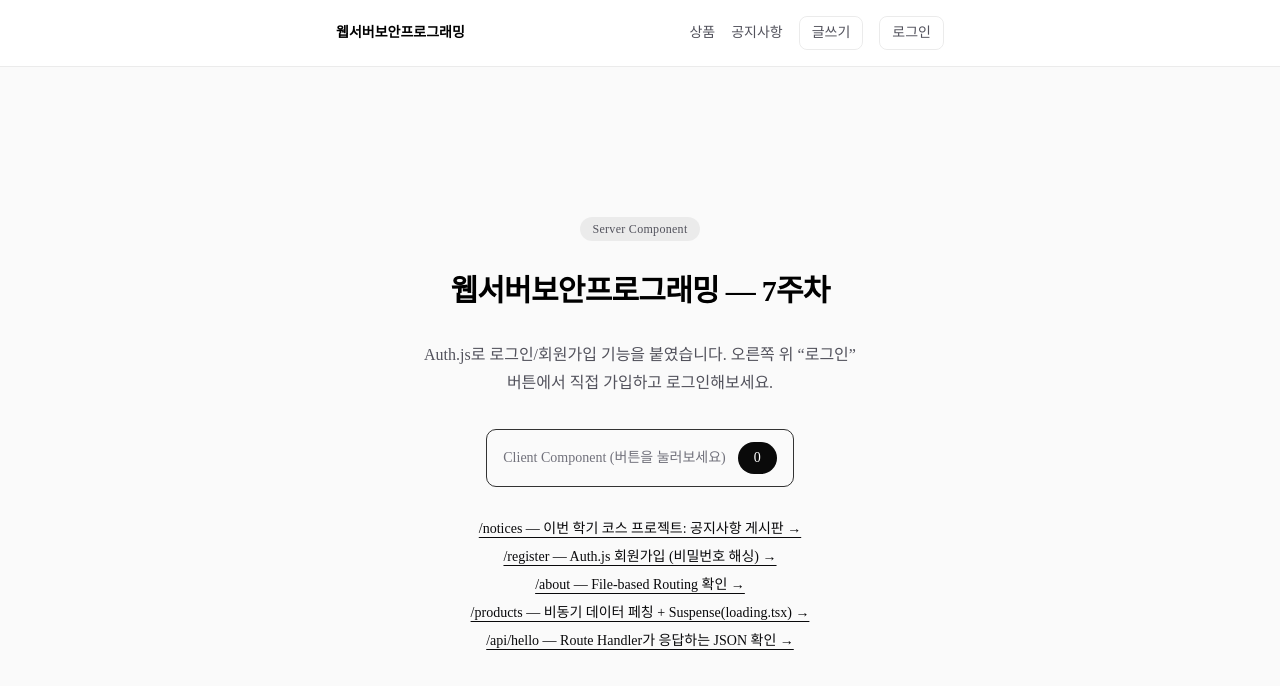
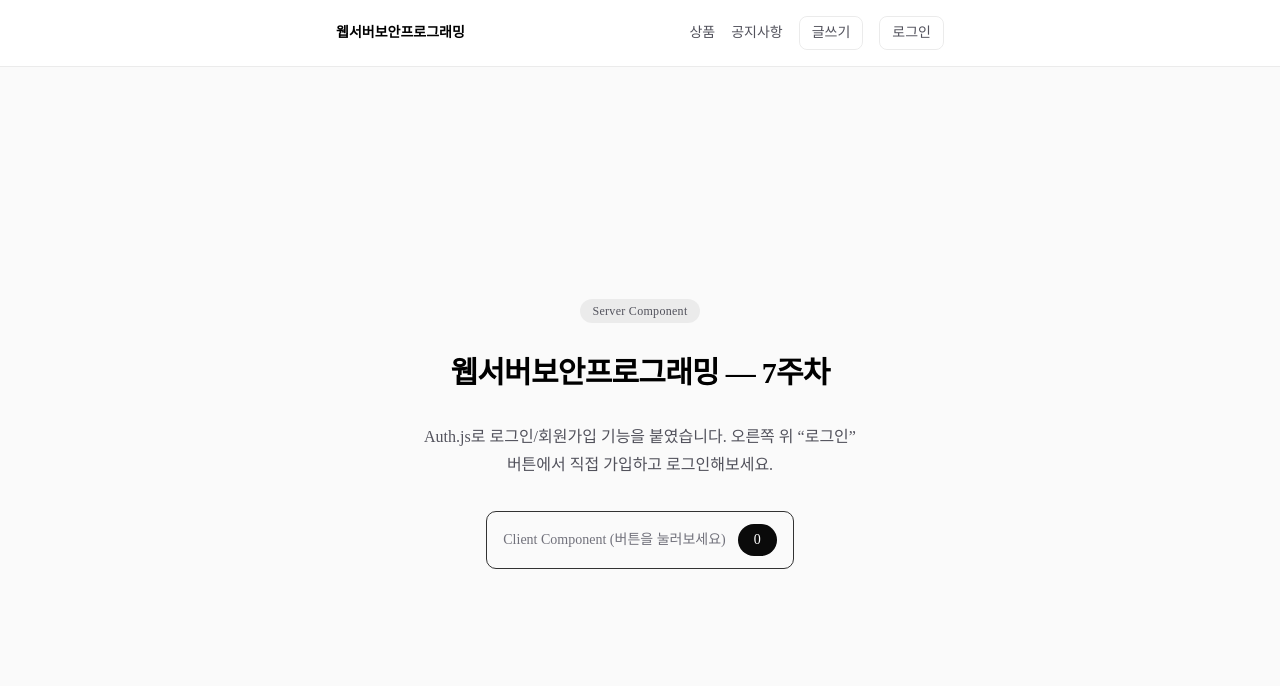
Before and after one commit to BLACKHEADHUB/my-app, a Next.js app: page / in a window 1280 px wide. Shown: the top 686 px of the page. Built offline with nearby package versions, Linux system fonts and the light colour scheme; no server answers.

Commit message:
10_13(3)

```diff
--- a/app/page.tsx
+++ b/app/page.tsx
@@ -1,4 +1,3 @@
-import Link from "next/link";
 import { Counter } from "@/components/Counter";
 
 export default function Home() {
@@ -19,39 +18,6 @@ export default function Home() {
 
         {/* Counter는 useState를 쓰는 Client Component 입니다. */}
         <Counter />
-
-        <div className="flex flex-col gap-2 text-sm">
-          <Link
-            href="/notices"
-            className="font-medium text-zinc-950 underline underline-offset-4 dark:text-zinc-50"
-          >
-            /notices — 이번 학기 코스 프로젝트: 공지사항 게시판 →
-          </Link>
-          <Link
-            href="/register"
-            className="font-medium text-zinc-950 underline underline-offset-4 dark:text-zinc-50"
-          >
-            /register — Auth.js 회원가입 (비밀번호 해싱) →
-          </Link>
-          <Link
-            href="/about"
-            className="font-medium text-zinc-950 underline underline-offset-4 dark:text-zinc-50"
-          >
-            /about — File-based Routing 확인 →
-          </Link>
-          <Link
-            href="/products"
-            className="font-medium text-zinc-950 underline underline-offset-4 dark:text-zinc-50"
-          >
-            /products — 비동기 데이터 페칭 + Suspense(loading.tsx) →
-          </Link>
-          <Link
-            href="/api/hello"
-            className="font-medium text-zinc-950 underline underline-offset-4 dark:text-zinc-50"
-          >
-            /api/hello — Route Handler가 응답하는 JSON 확인 →
-          </Link>
-        </div>
       </main>
     </div>
   );
```
